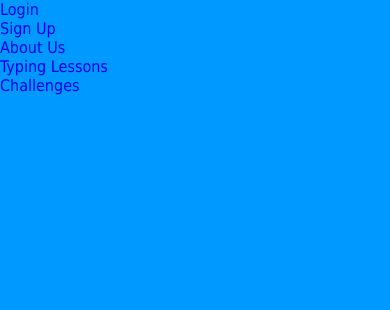
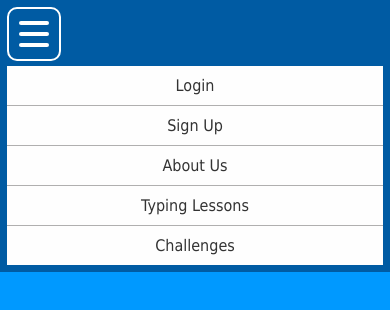
Before and after one commit to Abolfazl-Kh/typing-speed-test, a plain HTML site: page index.html in a window 390 px wide. Drawn offline with Linux system fonts and the light colour scheme.

Commit message:
style: add mobile-specific styles for navbar
Styled the `menu-icon` to function as a mobile hamburger menu.
Adjusted `user-menu` layout for better mobile display.
Applied `@media (max-width: 720px)` for mobile-specific behavior.
Improved spacing and hover effects for better touch interactions.
Ensured smooth animations for opening and closing the menu.

```diff
--- a/styles/style.css
+++ b/styles/style.css
@@ -3,3 +3,45 @@ body{
     font-size: 1rem;
     background-color: rgb(0, 153, 255);
 }
+nav{
+    padding: 7px;
+    background-color: rgba(0, 51, 102, 0.6);
+}
+#menu-icon {
+    padding: 5px;
+    margin-bottom: 5px;
+    height: 40px;
+    width: 40px;
+    border: 2px solid white;
+    border-radius: 10px;
+    display: flex;
+    flex-direction: column;
+    justify-content: space-evenly;
+    align-items: center;
+}
+#menu-icon li {
+    height: 4px;
+    width: 30px;
+    border-radius: 8px;
+    background-color: white;
+    transition: 0.5s;
+}
+#user-menu {
+    background-color: #fefefe;
+}
+#user-menu li {
+    padding: 10px 0;
+    text-align: center;
+    border-bottom: 1px solid #b0afaf;
+}
+#user-menu li:last-child {
+    border-bottom: none;
+}
+#user-menu a {
+    color: #333;
+}
+#user-menu li:hover{
+    background-color: rgb(247, 215, 52);
+    font-weight: bold;
+    transform: scaley(1.3);
+}
```
